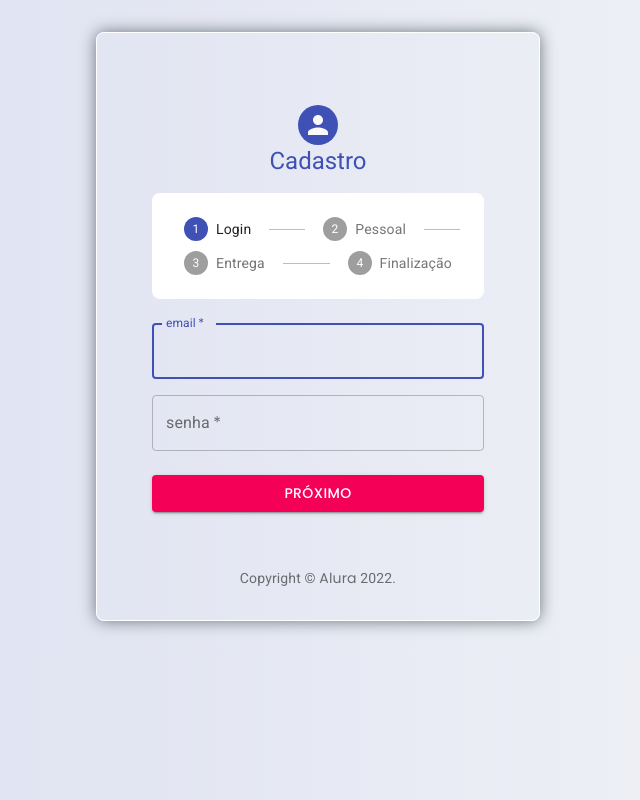
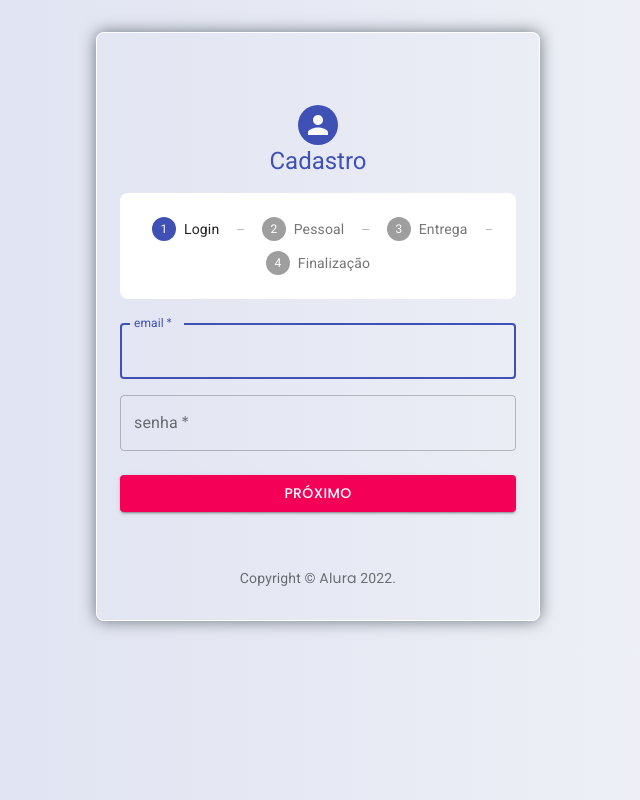
Before and after one commit to emersonpessoa01/alura-form, a React (Create React App) app: page / in a window 1280 px wide. Shown: the whole page, without its empty margins (322-962 px from the left). Built offline with nearby package versions, Linux system fonts and the light colour scheme.

Commit message:
:heartbeat:

```diff
--- a/public/index.html
+++ b/public/index.html
@@ -59,7 +59,7 @@
   <body>
     <noscript>You need to enable JavaScript to run this app.</noscript>
     <div
-      style="padding: 2rem 7%; font-family: 'Lexend',Poppins','sans-serif';"
+      style="padding: 2rem 5%; font-family: 'Lexend',Poppins','sans-serif';"
       id="root"
     ></div>
   </body>
--- a/src/App.js
+++ b/src/App.js
@@ -27,7 +27,7 @@ const useStyles = makeStyles((theme) => ({
     border: "1px solid #fff",
     borderRadius: "0.5rem",
     boxShadow: "0 0 1rem #6c757d",
-    padding: "2rem 5%"
+    padding: "2rem 2%"
   },
   paper: {
     marginTop: theme.spacing(5),
```
